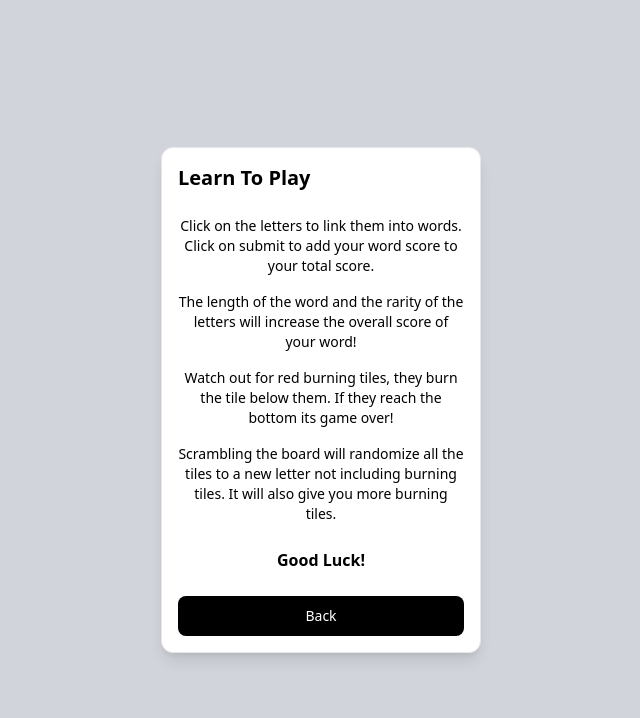
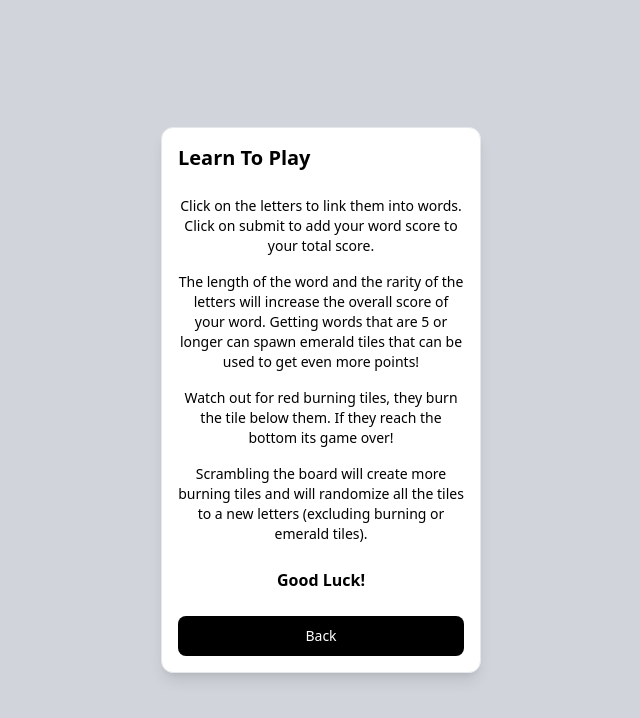
Before and after one commit to Fats403/word-wurm, a Next.js app: page /learn in a window 1280 px wide. Shown: the top 718 px of the page, without its empty margins (319-959 px from the left). Built offline with nearby package versions, Linux system fonts and the light colour scheme.

Commit message:
chore: updated learn to play chore: /gamer -> /play

```diff
--- a/pages/index.tsx
+++ b/pages/index.tsx
@@ -10,7 +10,7 @@ const Login: NextPage = () => {
 
   const signInWithGoogle = () => {
     signInWithPopup(auth, googleAuthProvider)
-      .then(() => router.push("/game"))
+      .then(() => router.push("/play"))
       .catch((e: Error) => console.log("Google login failed", e));
   };
 
@@ -22,7 +22,7 @@ const Login: NextPage = () => {
         </h1>
 
         <button
-          onClick={() => router.push("/game")}
+          onClick={() => router.push("/play")}
           type="button"
           className="text-white bg-[#000000] hover:bg-[#000000]/90 font-medium rounded-lg text-sm px-10 py-2.5 text-center text-center"
         >
--- a/pages/learn.tsx
+++ b/pages/learn.tsx
@@ -17,16 +17,17 @@ const Learn: NextPage = () => {
           </li>
           <li className="mb-4 text-center text-sm">
             The length of the word and the rarity of the letters will increase
-            the overall score of your word!
+            the overall score of your word. Getting words that are 5 or longer
+            can spawn emerald tiles that can be used to get even more points!
           </li>
           <li className="mb-4 text-center text-sm">
             Watch out for red burning tiles, they burn the tile below them. If
             they reach the bottom its game over!
           </li>
           <li className="mb-6 text-center text-sm">
-            Scrambling the board will randomize all the tiles to a new letter
-            not including burning tiles. It will also give you more burning
-            tiles.
+            {
+              "Scrambling the board will create more burning tiles and will randomize all the tiles to a new letters (excluding burning or emerald tiles)."
+            }
           </li>
           <p className="font-bold text-center">Good Luck!</p>
         </ul>
```
Also changed, not shown: pages/play.tsx (renamed from pages/game.tsx).
